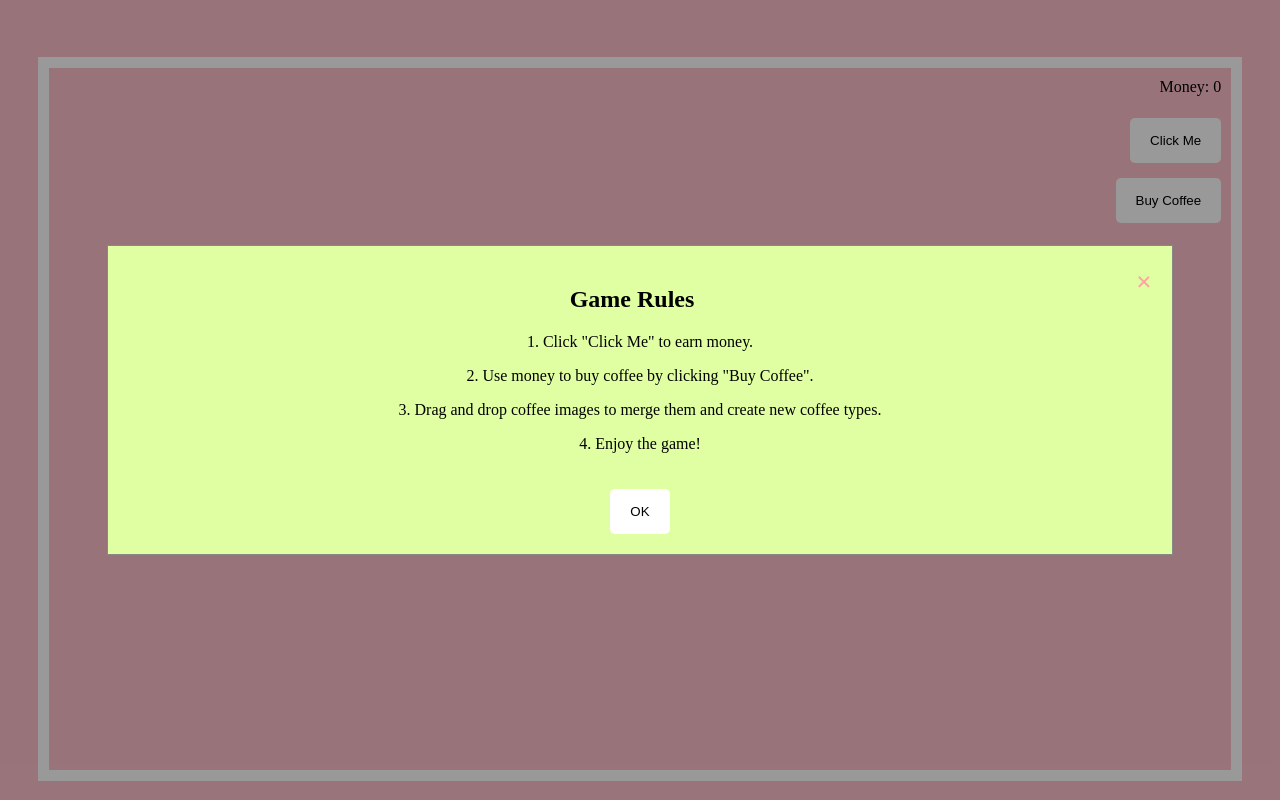
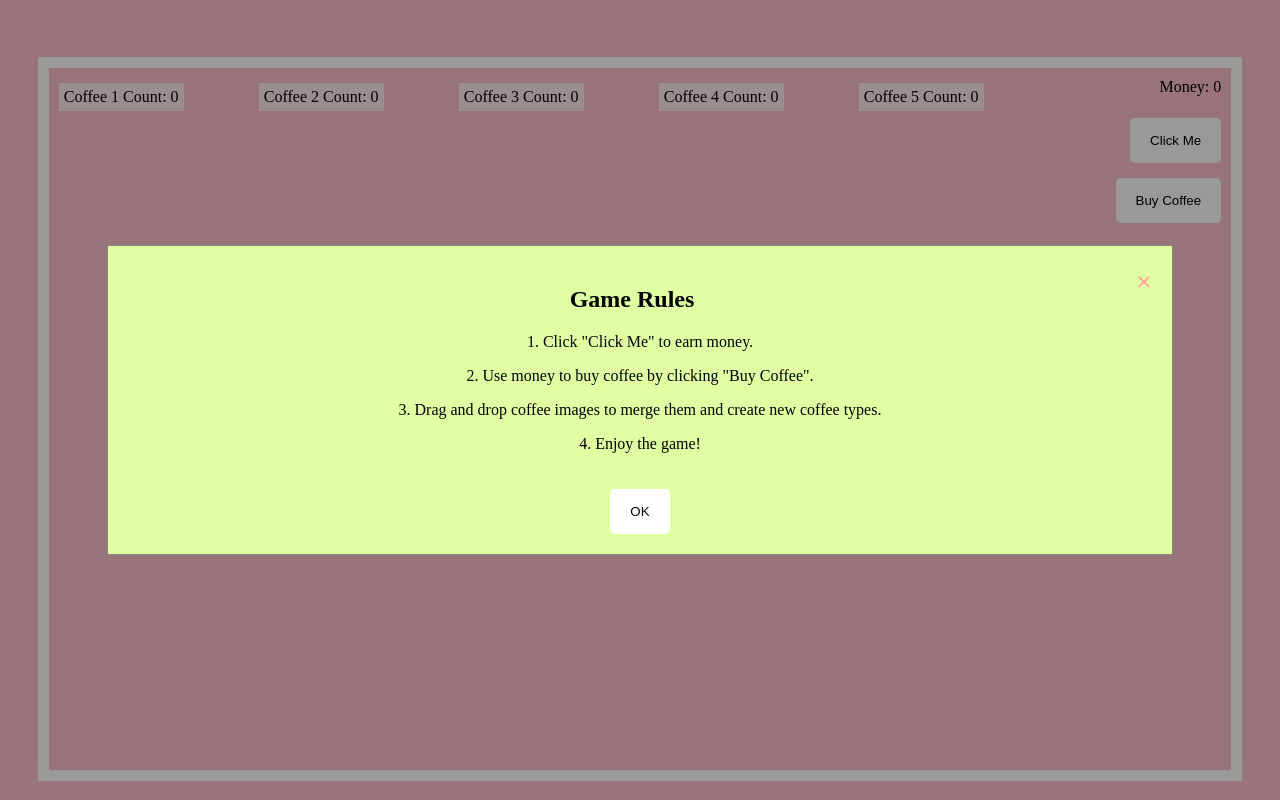
Before and after one commit to polina-volodina/KohviMaania, a Flask app: page / in a window 1280 px wide. Run offline with Flask 3, Linux system fonts and the light colour scheme.

Commit message:
Coffe counts õiges kohaaas

```diff
--- a/Current/templates/index.html
+++ b/Current/templates/index.html
@@ -43,6 +43,29 @@
         }
         .button:active {
             background-color: #ffd5dc; /* Color when button is clicked */
+        }
+        #coffeeCount, #image2Count, #image3Count, #image4Count, #image5Count {
+            position: absolute;
+            top: 10px;
+            left: 10px;
+            background-color: rgba(255, 255, 255, 0.7);
+            padding: 5px;
+            margin-top: 5px;
+        }
+        #coffeeCount {
+            left: 10px;
+        }
+        #image2Count {
+            left: 210px;
+        }
+        #image3Count {
+            left: 410px;
+        }
+        #image4Count {
+            left: 610px;
+        }
+        #image5Count {
+            left: 810px;
         }
         #money {
             position: absolute;
@@ -111,7 +134,7 @@
         <button class="button" onclick="increaseMoney()" style="position: absolute; right: 10px; top: 30px;">Click Me</button>
         <button class="button" onclick="buyCoffee()" style="position: absolute; right: 10px; top: 90px;">Buy Coffee</button>
         <div id="money">Money: <span id="moneyValue">{{ money }}</span></div>
-        <div id="coffeeCount">Coffee Count: <span id="coffeeCountValue"></span></div>
+        <div id="coffeeCount">Coffee 1 Count: <span id="coffeeCountValue"></span></div>
         <div id="image2Count">Coffee 2 Count: <span id="image2CountValue"></span></div>
         <div id="image3Count">Coffee 3 Count: <span id="image3CountValue"></span></div>
         <div id="image4Count">Coffee 4 Count: <span id="image4CountValue"></span></div>
@@ -372,7 +395,7 @@
                 const currentHeight = parseInt(img1.style.height) || 200;
                 const newSize = Math.min(currentWidth * 1.5, 1000);
 
-                if (newSize <= 100) {
+                if (newSize <= 300) {
                     image5Count -= 2;
                     localStorage.setItem('image5Count', image5Count);
                     document.getElementById('image5CountValue').textContent = image5Count;
```
